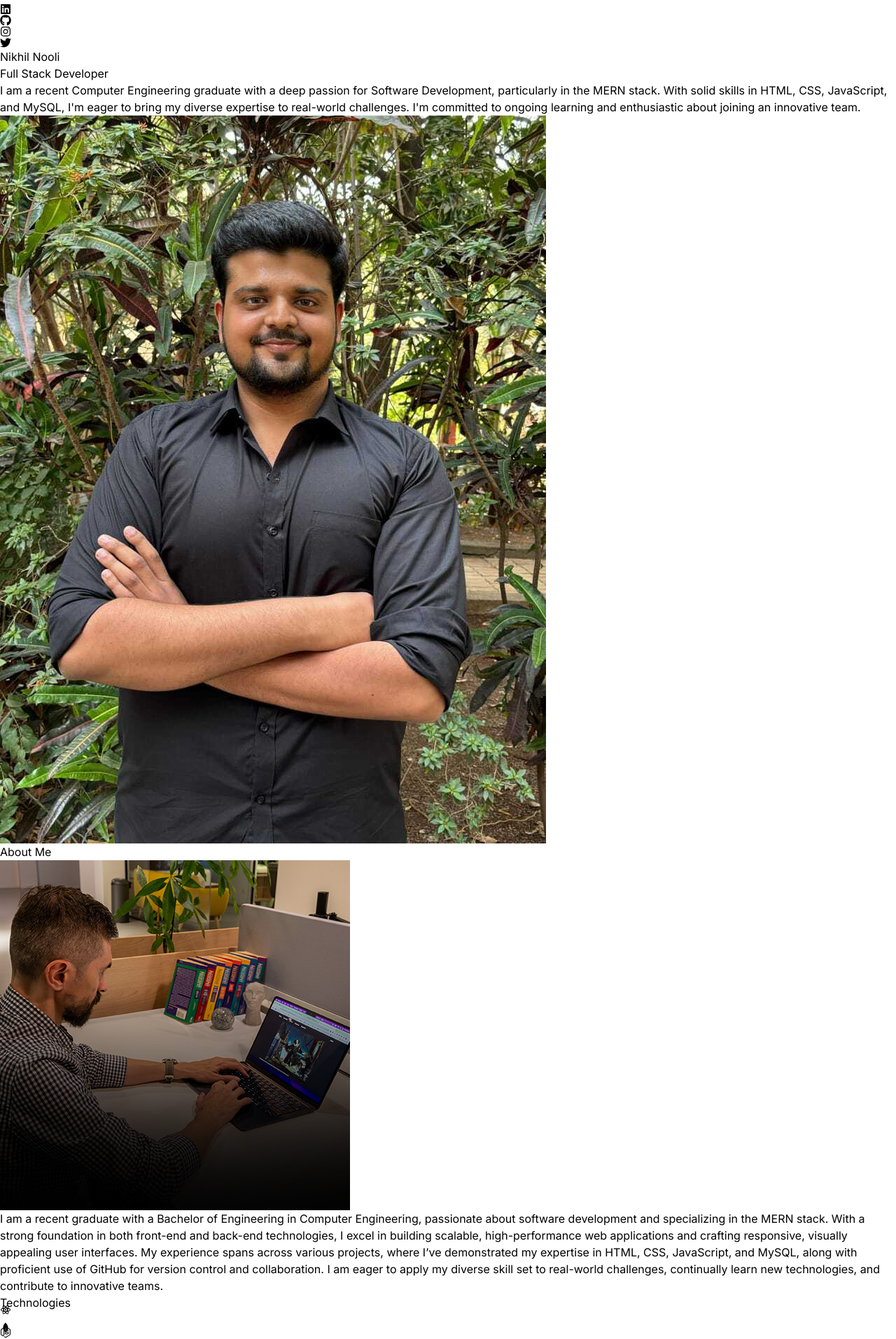
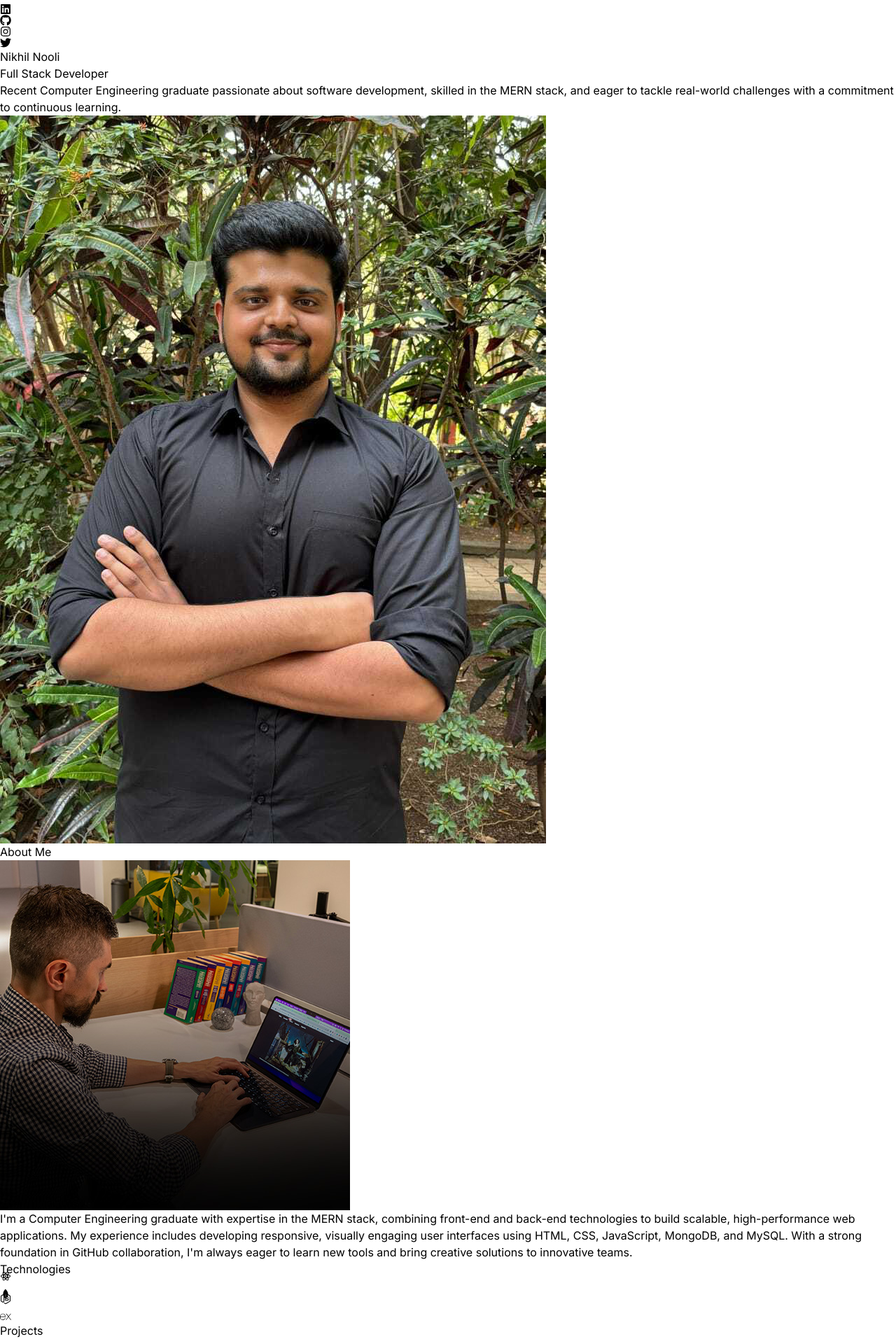
Before and after one commit to nikhilrnooli/portfolio_v1, a React (Vite) app: page / in a window 1280 px wide. Shown: the part 200-2113 px from the top of the page at 70% size. Built offline with nearby package versions, Linux system fonts and the light colour scheme.

Commit message:
done some changes

```diff
--- a/package.json
+++ b/package.json
@@ -10,6 +10,7 @@
     "preview": "vite preview"
   },
   "dependencies": {
+    "axios": "^1.7.7",
     "framer-motion": "^11.3.31",
     "react": "^18.3.1",
     "react-dom": "^18.3.1",
--- a/src/App.jsx
+++ b/src/App.jsx
@@ -4,6 +4,7 @@ import About from './components/About';
 import Technologies from "./components/Technologies";
 import Projects  from "./components/Projects";
 import Contact  from "./components/Contact";
+
 
 const App = () => {
   return (
@@ -19,6 +20,7 @@ const App = () => {
          <Technologies />
          <Projects />
          <Contact />
+
       </div>
     </div>
   );
--- a/src/constants/index.js
+++ b/src/constants/index.js
@@ -3,9 +3,9 @@ import project2 from "../assets/projects/project-2.jpg";
 import project3 from "../assets/projects/project-3.jpg";
 import project4 from "../assets/projects/project-4.jpg";
 
-export const HERO_CONTENT = `I am a recent Computer Engineering graduate with a deep passion for Software Development, particularly in the MERN stack. With solid skills in HTML, CSS, JavaScript, and MySQL, I'm eager to bring my diverse expertise to real-world challenges. I'm committed to ongoing learning and enthusiastic about joining an innovative team.`;
+export const HERO_CONTENT = `Recent Computer Engineering graduate passionate about software development, skilled in the MERN stack, and eager to tackle real-world challenges with a commitment to continuous learning.`;
 
-export const ABOUT_TEXT = `I am a recent graduate with a Bachelor of Engineering in Computer Engineering, passionate about software development and specializing in the MERN stack. With a strong foundation in both front-end and back-end technologies, I excel in building scalable, high-performance web applications and crafting responsive, visually appealing user interfaces. My experience spans across various projects, where I’ve demonstrated my expertise in HTML, CSS, JavaScript, and MySQL, along with proficient use of GitHub for version control and collaboration. I am eager to apply my diverse skill set to real-world challenges, continually learn new technologies, and contribute to innovative teams.`;
+export const ABOUT_TEXT = `I'm a Computer Engineering graduate with expertise in the MERN stack, combining front-end and back-end technologies to build scalable, high-performance web applications. My experience includes developing responsive, visually engaging user interfaces using HTML, CSS, JavaScript, MongoDB, and MySQL. With a strong foundation in GitHub collaboration, I'm always eager to learn new tools and bring creative solutions to innovative teams.`;
 
 export const EXPERIENCES = [
   {
```
Also changed, not shown: 1 other file (tests, documents, lock files or other folders).
